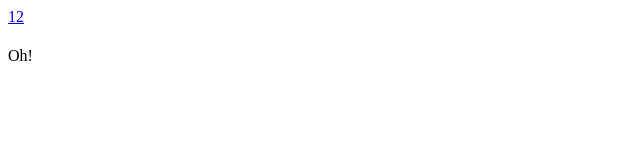
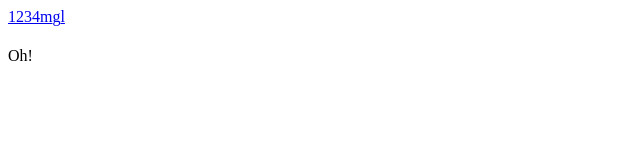
Before and after one commit to ianhomer/slidey, a Next.js app: page / in a window 1280 px wide. Shown: the top 160 px of the page, without its empty margins (0-640 px from the left). Built offline with nearby package versions, Linux system fonts and the light colour scheme.

Commit message:
Static journey

```diff
--- a/src/components/Journey.tsx
+++ b/src/components/Journey.tsx
@@ -1,6 +1,6 @@
 import { JourneyLink } from ".";
 
-const journey: string[] = ["", "1", "2"];
+const journey: string[] = ["", "1", "2", "3", "4", "markdown", "git", "lint"];
 
 export function Journey(): JSX.Element {
   return (
--- a/src/components/Layout.tsx
+++ b/src/components/Layout.tsx
@@ -1,6 +1,7 @@
 import startCase from "lodash/startCase";
 import Head from "next/head";
 import { useRouter } from "next/router";
+
 import { Journey } from ".";
 
 interface LayoutProps {
```
Also changed, not shown: src/pages/git.tsx (renamed from src/pages/gitignore.tsx).
